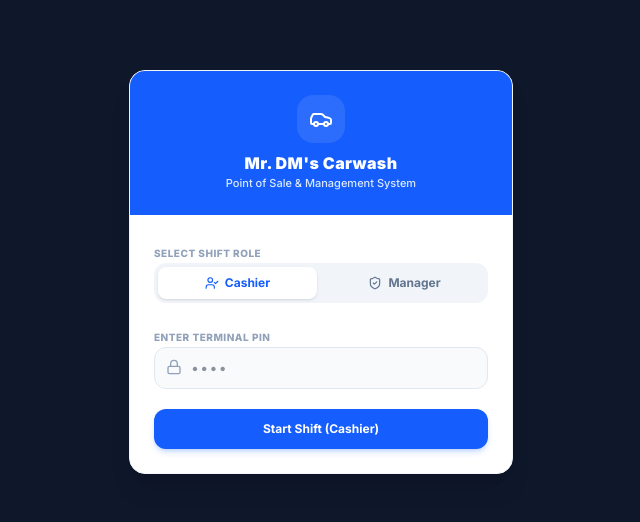
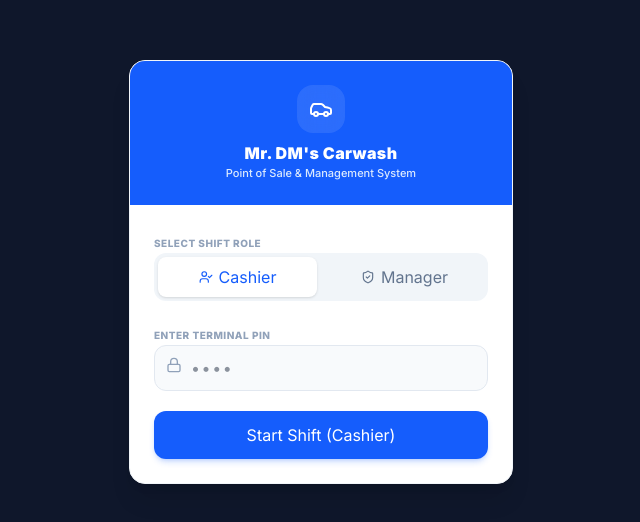
Before and after one commit to Gyan-4/carwash_pos, a Next.js app: page / in a window 1280 px wide. Shown: the part 128-650 px from the top of the page, without its empty margins (319-959 px from the left). Built offline with nearby package versions, Linux system fonts and the light colour scheme; no server answers.

Commit message:
Improve global text contrast

```diff
--- a/app/globals.css
+++ b/app/globals.css
@@ -1,8 +1,8 @@
 @import "tailwindcss";
 
 :root {
-  --background: #ffffff;
-  --foreground: #171717;
+  --background: #f8fafc;
+  --foreground: #0f172a;
 }
 
 @theme inline {
@@ -12,17 +12,23 @@
   --font-mono: var(--font-geist-mono);
 }
 
-@media (prefers-color-scheme: dark) {
-  :root {
-    --background: #0a0a0a;
-    --foreground: #ededed;
-  }
+html,
+body {
+  min-height: 100%;
 }
 
 body {
+  margin: 0;
   background: var(--background);
   color: var(--foreground);
   font-family: Arial, Helvetica, sans-serif;
+}
+
+button,
+input,
+select,
+textarea {
+  font: inherit;
 }
 
 @layer utilities {
```
